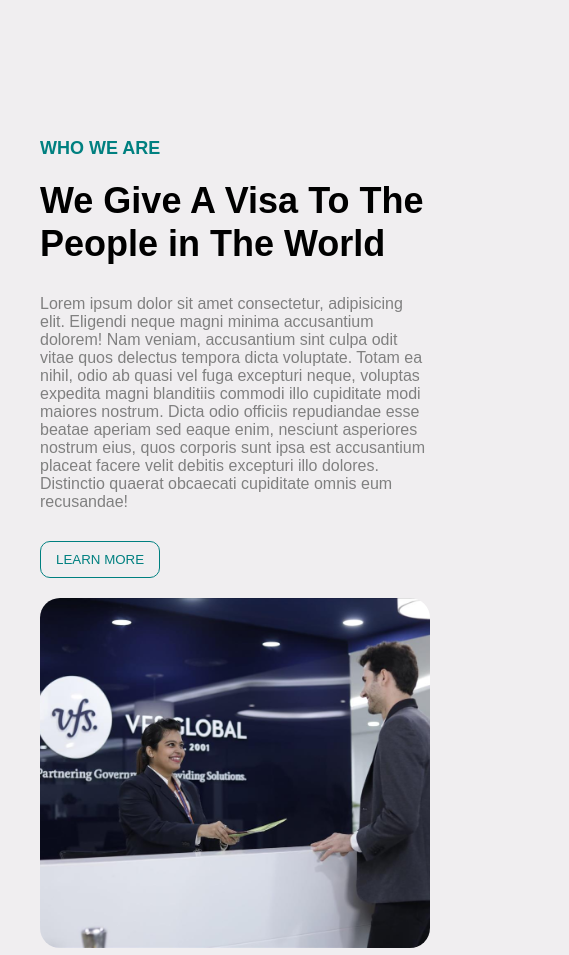
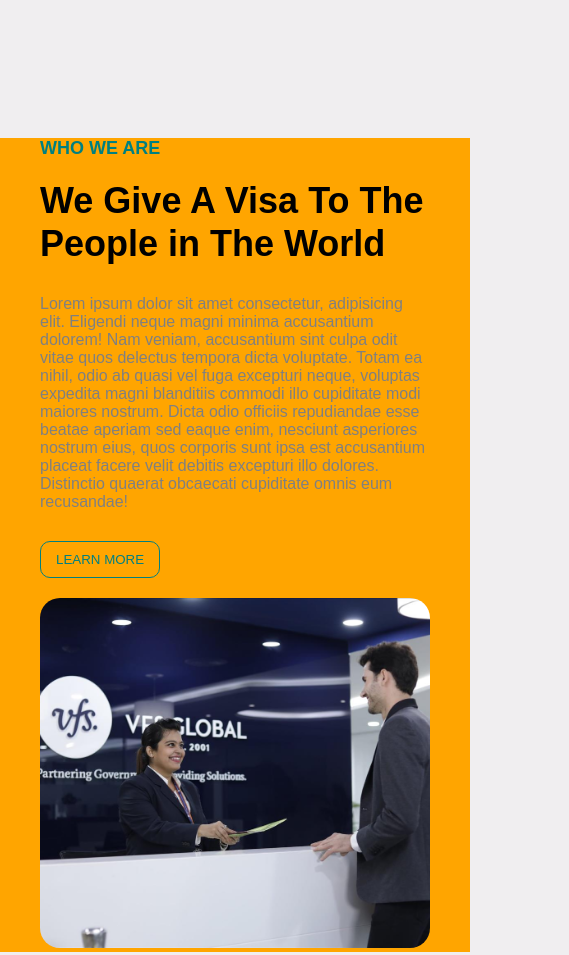
Before and after one commit to MuhammadqodirProgrammer/GlobalVisa, a plain HTML site: page index.html in a window 390 px wide. Shown: the part 900-1855 px from the top of the page, 569 px wide, since content can reach past the window. Drawn offline with nearby package versions, Linux system fonts and the light colour scheme; grey boxes are pictures that could not be loaded; a web font is replaced by a local one.

Commit message:
mainn commit

```diff
--- a/scss/page/_about.scss
+++ b/scss/page/_about.scss
@@ -83,6 +83,7 @@
 
   @media screen and (max-width:500px) {
     .about_box {
+      background: orange;
         width: 100%;
         max-width: 500px;
 
@@ -90,6 +91,7 @@
 }
 @media screen and (max-width:400px) {
   .about_box {
+    background: orange;
         width: 100%;
         max-width: 400px !important;
 
@@ -97,6 +99,7 @@
 }
 @media screen and (max-width:380px) {
   .about_box {
+    background: orange;
         width: 100%;
         max-width: 380px !important;
 
```
Also changed, not shown: css/main.css, 1 other file.
